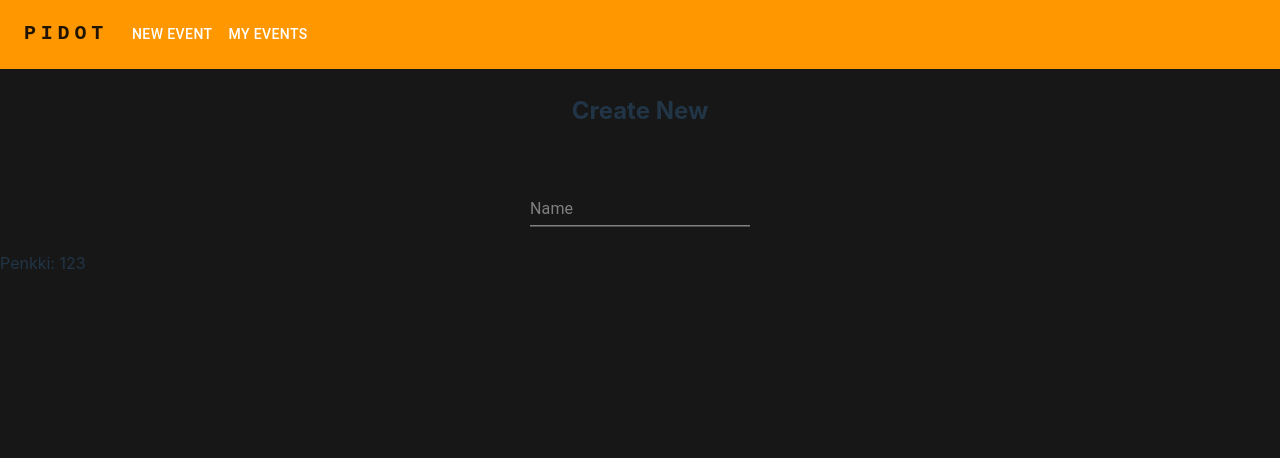
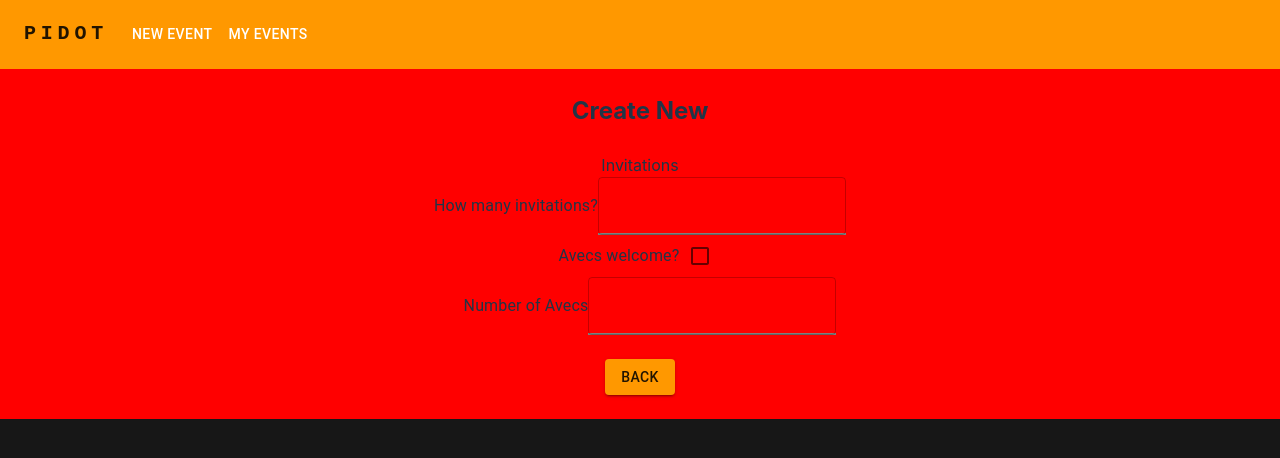
Before and after one commit to sambyviiva/pidot-frontend, a React (Vite) app: page /new in a window 1280 px wide. Shown: the top 458 px of the page. Built offline with nearby package versions, Linux system fonts and the light colour scheme.

Commit message:
Create new page WIP

```diff
--- a/src/pages/CreateNew/index.tsx
+++ b/src/pages/CreateNew/index.tsx
@@ -1,12 +1,23 @@
-import { Box, SxProps, TextField } from "@mui/material";
+import {
+  Box,
+  Button,
+  SxProps,
+  TextField,
+  Typography,
+  Checkbox,
+} from "@mui/material";
+import { useState } from "react";
 import { APP_BACKGROUND } from "../../common/styles";
 
 interface ICreateNewProps {
   penkki: number;
 }
 
+const FIELD_CONTAINER_WIDTH = "400px";
+
 const containerStyles: SxProps = {
-  ...APP_BACKGROUND,
+  // ...APP_BACKGROUND,
+  bgcolor: "red",
 };
 
 const titleStyles: SxProps = {
@@ -17,26 +28,150 @@ const titleStyles: SxProps = {
   fontWeight: 700,
 };
 
-const fieldRowStyles: SxProps = {
+const fullFieldContainerStyles: SxProps = {
   display: "flex",
   justifyContent: "center",
   py: "24px",
 };
 
-const CreateNew: React.FC<ICreateNewProps> = (props: ICreateNewProps) => {
+const doupleFieldContainerStyles: SxProps = {
+  display: "flex",
+  justifyContent: "space-between",
+  flexDirection: "row",
+  py: "24px",
+  width: FIELD_CONTAINER_WIDTH,
+  margin: "auto",
+};
+
+const buttonContainerStyles: SxProps = {
+  display: "flex",
+  justifyContent: "center",
+  py: "24px",
+};
+
+const fieldFullStyles: SxProps = {
+  width: FIELD_CONTAINER_WIDTH,
+};
+
+const CreateNew: React.FC<ICreateNewProps> = () => {
+  const [firstPageActive, setFirstPageActive] = useState<boolean>(false);
   return (
     <Box sx={containerStyles}>
       <Box sx={titleStyles}>Create New</Box>
-      <Box sx={fieldRowStyles}>
-        <TextField
-          id="standard-basic"
-          label="Name"
-          variant="standard"
-        />
-      </Box>
-      <Box>Penkki: {props.penkki}</Box>
+      {firstPageActive ? (
+        <FirstPage goToNextPage={() => setFirstPageActive(false)} />
+      ) : (
+        <SecondPage goBack={() => setFirstPageActive(true)} />
+      )}
     </Box>
   );
 };
 
+interface IFirstPageProps {
+  goToNextPage: () => void;
+}
+const FirstPage = (props: IFirstPageProps) => (
+  <>
+    <Box sx={fullFieldContainerStyles}>
+      <TextField
+        sx={fieldFullStyles}
+        id="name"
+        label="Name"
+        variant="standard"
+      />
+    </Box>
+    <Box sx={doupleFieldContainerStyles}>
+      <TextField
+        // sx={}
+        id="startDate"
+        label="Start Date"
+        variant="standard"
+      />
+      <TextField
+        // sx={}
+        id="endDate"
+        label="End Date"
+        variant="standard"
+      />
+    </Box>
+    <Box sx={fullFieldContainerStyles}>
+      <TextField
+        sx={fieldFullStyles}
+        id="location"
+        label="Location"
+        variant="standard"
+      />
+    </Box>
+    <Box sx={fullFieldContainerStyles}>
+      <TextField
+        multiline
+        rows={4}
+        maxRows={8}
+        sx={fieldFullStyles}
+        id="location"
+        label="Additional Information"
+        variant="outlined"
+      />
+    </Box>
+    <Box sx={buttonContainerStyles}>
+      <Button variant="contained" onClick={() => props.goToNextPage()}>
+        Next
+      </Button>
+    </Box>
+  </>
+);
+
+const invTitleStyles: SxProps = {
+  display: "flex",
+  justifyContent: "center",
+};
+
+const invCountContainerStyles: SxProps = {
+  display: "flex",
+  justifyContent: "center",
+  alignItems: "center",
+};
+
+const invAvecsContainerStyles: SxProps = {
+  display: "flex",
+  justifyContent: "center",
+  alignItems: "center",
+};
+
+const invAvecCountContainerStyles: SxProps = {
+  display: "flex",
+  justifyContent: "center",
+  alignItems: "center",
+  ml: '20px'
+};
+
+interface ISecondPageProps {
+  goBack: () => void;
+}
+
+const SecondPage = (props: ISecondPageProps) => (
+  <>
+    <Box>
+      <Box sx={invTitleStyles}>Invitations</Box>
+      <Box sx={invCountContainerStyles}>
+        <Typography>How many invitations?</Typography>
+        <TextField type="number" id="invitations" variant="outlined" />
+      </Box>
+      <Box sx={invAvecsContainerStyles}>
+        <Typography>Avecs welcome?</Typography>
+        <Checkbox />
+      </Box>
+      <Box sx={invAvecCountContainerStyles}>
+        <Typography>Number of Avecs</Typography>
+        <TextField type="number" id="invitations" variant="outlined" />
+      </Box>
+      <Box sx={buttonContainerStyles}>
+        <Button variant="contained" onClick={() => props.goBack()}>
+          Back
+        </Button>
+      </Box>
+    </Box>
+  </>
+);
+
 export default CreateNew;
```
